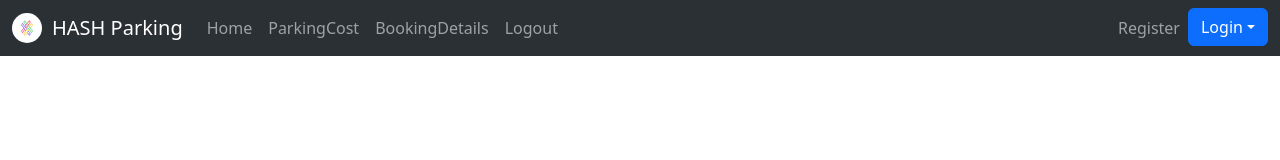
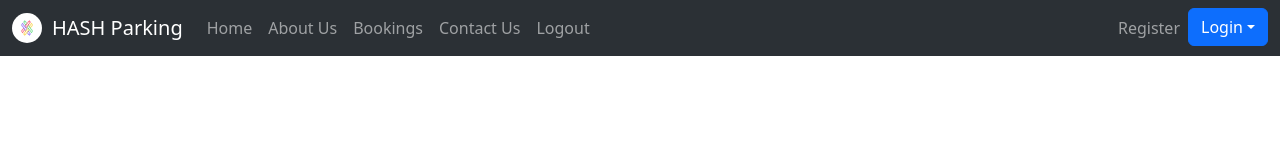
Before and after one commit to 84117-My-Git-Data/KD4-J026, a React (Create React App) app in the folder frontend/: page /login in a window 1280 px wide. Shown: the top 160 px of the page. Built offline with nearby package versions, Linux system fonts and the light colour scheme.

Commit message:
changes in loginUser navbar

```diff
--- a/frontend/src/screens/UserLogin.jsx
+++ b/frontend/src/screens/UserLogin.jsx
@@ -1,9 +1,9 @@
 import { useState } from "react";
 import { Link, useNavigate } from "react-router-dom";
 import { toast } from "react-toastify";
-import Navbar from "../components/navbar";
 import Footer from "../components/footer";
 import { loginUser } from "../services/user";
+import Unavbar from "../components/unavbar";
 
 
 function UserLogin() {
@@ -38,7 +38,7 @@ function UserLogin() {
 
 
     return (<div>
-        <Navbar/>
+        <Unavbar/>
         <br />
         <br />
         <br />
```
